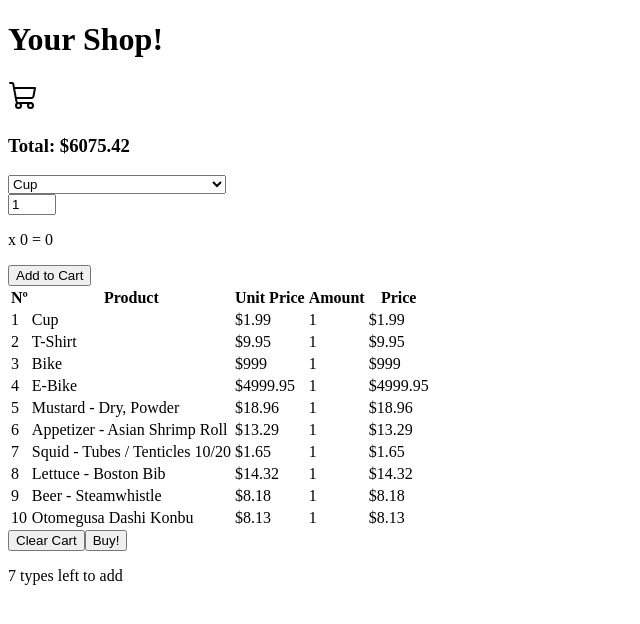
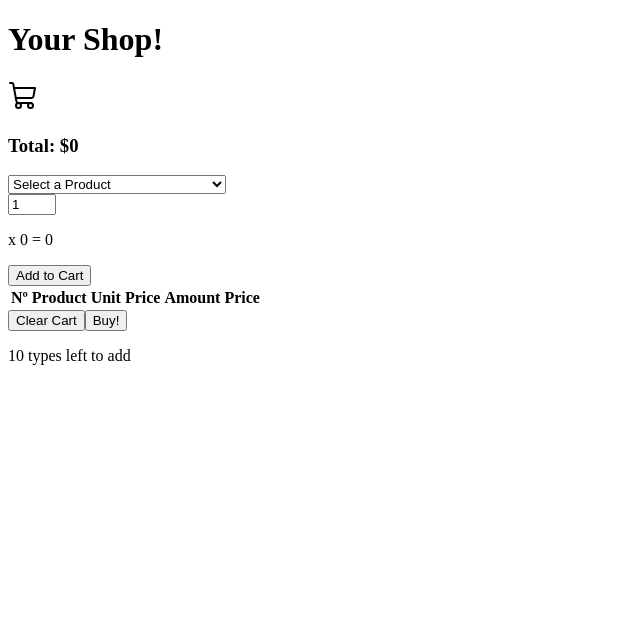
Before and after one commit to ViniciusLagoGehrke/bike_E-commerce, a React (Vite) app: page / in a window 1280 px wide. Shown: the top 624 px of the page, without its empty margins (0-640 px from the left). Built offline with nearby package versions, Linux system fonts and the light colour scheme.

Commit message:
added Context

```diff
--- a/src/Store/Reducer.ts
+++ b/src/Store/Reducer.ts
@@ -4,17 +4,25 @@ export type State = {
   cartItems: CartItemType[]
   total: number
   maxProductsReached: boolean
+  MAX_ITEMS: number
+  isCartClosed: boolean
 }
 
 export type Action =
   | { type: 'ADD_ITEM'; payload: { item: CartItemType } }
   | { type: 'REMOVE_ITEM'; payload: { index: number } }
   | { type: 'CLEAR_CART' }
+  | { type: 'OPEN_CART' }
+  | { type: 'CLOSE_CART' }
+
+const MAX_ITEMS = 10
 
 export const initialState: State = {
   cartItems: [],
   total: 0,
-  maxProductsReached: false
+  maxProductsReached: false,
+  MAX_ITEMS,
+  isCartClosed: true
 }
 
 const cartReducer = (state: State, action: Action): State => {
@@ -91,7 +99,13 @@ const cartReducer = (state: State, action: Action): State => {
     }
 
     case 'CLEAR_CART':
-      return { ...initialState }
+      return { ...initialState, isCartClosed: false }
+
+    case 'OPEN_CART':
+      return { ...state, isCartClosed: false }
+
+    case 'CLOSE_CART':
+      return { ...state, isCartClosed: true }
 
     default:
       return state
--- /dev/null
+++ b/src/Store/ShoppingCart.tsx
@@ -0,0 +1,39 @@
+import { createContext, useContext, useReducer } from 'react'
+import cartReducer, { State, Action, initialState } from './Reducer'
+
+type ShoppingCartContextType = {
+  state: State
+  dispatch: React.Dispatch<Action>
+}
+
+const ShoppingCartContext = createContext<ShoppingCartContextType | undefined>(
+  undefined
+)
+
+export const useShoppingCart = () => {
+  const context = useContext(ShoppingCartContext)
+
+  if (context === undefined) {
+    throw new Error(
+      'useShoppingCart must be used within a ShoppingCartProvider'
+    )
+  }
+
+  return context
+}
+
+type Props = {
+  children: React.ReactNode
+}
+
+export const ShoppingCartProvider = ({ children }: Props) => {
+  const [state, dispatch] = useReducer(cartReducer, initialState)
+
+  const value = { state, dispatch }
+
+  return (
+    <ShoppingCartContext.Provider value={value}>
+      {children}
+    </ShoppingCartContext.Provider>
+  )
+}
--- a/src/components/App.tsx
+++ b/src/components/App.tsx
@@ -1,110 +1,28 @@
-import { useState } from 'react'
+import { ShoppingCartProvider } from '../Store/ShoppingCart'
 import Header from './Header'
 import ProductForm from './ProductForm'
 import Cart from './Cart'
-import { ProductType } from '../types'
+import Footer from './Footer'
 import products from '../../data/products.json'
-import Footer from './Footer'
 
 function App() {
-  const [selected, setSelected] = useState<ProductType | null>(null)
-  const [quantity, setQuantity] = useState<number>(1)
-  const [isCartClosed, setCartClosed] = useState<boolean>(true)
-
-  const handleChange = (event: React.ChangeEvent<HTMLSelectElement>) => {
-    const selectedProductId = event.target.value
-    const selectedProduct = products.find(
-      (product) => product.id === selectedProductId
-    )
-    setSelected(selectedProduct || null)
-  }
-
-  const handleAmountChange = (selectedQuantity: number) => {
-    setQuantity(selectedQuantity)
-  }
-
-  const toggleCart = () => {
-    setCartClosed((prev) => !prev)
-  }
-
-  // Mock to be removed
-  const cartItems = [
-    {
-      ...products[0],
-      quantity
-    },
-    {
-      ...products[1],
-      quantity
-    },
-    {
-      ...products[2],
-      quantity
-    },
-    {
-      ...products[3],
-      quantity
-    },
-    {
-      ...products[4],
-      quantity
-    },
-    {
-      ...products[5],
-      quantity
-    },
-    {
-      ...products[6],
-      quantity
-    },
-    {
-      ...products[7],
-      quantity
-    },
-    {
-      ...products[8],
-      quantity
-    },
-    {
-      ...products[9],
-      quantity
-    }
-  ]
-
-  const calculateTotal = (
-    items: (ProductType & { quantity: number })[]
-  ): number => {
-    const sum = items.reduce((acc, cur) => acc + cur.quantity * cur.price, 0)
-    return parseFloat(sum.toFixed(2))
-  }
-
-  const handleAddToCart = (event: React.FormEvent<HTMLFormElement>) => {
-    event.preventDefault()
-    console.log('added to cart')
-  }
-
   return (
+    <ShoppingCartProvider>
       <div className="bg-white">
         <div className="flex h-screen w-screen flex-col">
           <div className="relative flex flex-auto flex-col">
-          <Header toggle={toggleCart} totalAmount={calculateTotal(cartItems)} />
+            <Header />
             <div className="relative flex flex-auto">
               <main className="flex-auto py-2">
-              <ProductForm
-                products={products}
-                quantity={quantity}
-                selected={selected}
-                handleAddToCart={handleAddToCart}
-                handleChange={handleChange}
-                handleAmountChange={handleAmountChange}
-              />
+                <ProductForm products={products} />
               </main>
-            <Cart isCartClosed={isCartClosed} items={cartItems} />
+              <Cart />
             </div>
           </div>
-        <Footer totalItems={3} />
+          <Footer />
         </div>
       </div>
+    </ShoppingCartProvider>
   )
 }
 
--- a/src/components/Cart/Cart.tsx
+++ b/src/components/Cart/Cart.tsx
@@ -1,15 +1,22 @@
 import { CartItemType } from '../../types'
 import CartItem from './CartItem'
 import Button from '../Button'
+import { useShoppingCart } from '../../Store/ShoppingCart'
 
 type itemsProp = Omit<CartItemType, 'index'>[]
 
-type CartProps = {
-  isCartClosed: boolean
-  items: itemsProp
-}
+function Cart() {
+  const { state, dispatch } = useShoppingCart()
 
-function Cart({ isCartClosed, items }: CartProps) {
+  const handleClearCart = () => {
+    dispatch({ type: 'CLEAR_CART' })
+  }
+
+  const handlePurchase = () => {
+    alert('Purchase Confirmed!')
+    dispatch({ type: 'CLEAR_CART' })
+  }
+
   function renderItems(items: itemsProp) {
     return (
       items.length > 0 &&
@@ -30,26 +37,30 @@ function Cart({ isCartClosed, items }: CartProps) {
   return (
     <aside
       className={`${
-        isCartClosed ? 'hidden' : 'absolute'
+        state.isCartClosed ? 'hidden' : 'absolute'
       } right-0 flex h-full w-full flex-col justify-between border-l bg-slate-50 px-2 sm:w-5/12 sm:min-w-fit`}
     >
       <div className="overflow-y-scroll">
-        {items ? (
-          <table className="mx-auto mt-2 table w-full table-auto px-2 text-sm sm:text-base">
-            <tr className="h-8 border-b-2 border-b-black">
+        <table className="mx-auto mt-2 table w-full table-auto px-2 text-sm sm:text-base">
+          <thead className="h-8 border-b-2 border-b-black">
+            <tr>
               <th className="font-medium">Nº</th>
               <th className="font-medium">Product</th>
               <th className="font-medium">Unit Price</th>
               <th className="font-medium">Amount</th>
               <th className="font-medium">Price</th>
             </tr>
-            {renderItems(items)}
-          </table>
-        ) : null}
+          </thead>
+          <tbody>{state.cartItems ? renderItems(state.cartItems) : null}</tbody>
+        </table>
       </div>
       <footer className="flex w-full justify-around py-2">
-        <Button title="Clear Cart" buttonStyle="secondary" />
-        <Button title="Buy!" />
+        <Button
+          title="Clear Cart"
+          buttonStyle="secondary"
+          onClick={handleClearCart}
+        />
+        <Button title="Buy!" onClick={handlePurchase} />
       </footer>
     </aside>
   )
--- a/src/components/Cart/CartItem.tsx
+++ b/src/components/Cart/CartItem.tsx
@@ -1,4 +1,6 @@
 import { CartItemType } from '../../types'
+
+type CartItemProps = Omit<CartItemType, 'maxAmount'>
 
 function CartItem({
   index,
@@ -6,11 +8,12 @@ function CartItem({
   taxRate,
   price,
   quantity
-}: CartItemType) {
+}: CartItemProps) {
+  // Todo
   console.log(taxRate)
   return (
     <tr className="border-b last:border-none">
-      <td className="text-center font-normal">{index + 1}</td>
+      <td className="text-center font-normal">{index! + 1}</td>
       <td className="text-center font-normal">{productName}</td>
       <td className="text-center font-normal">${price}</td>
       <td className="text-center font-normal">{quantity}</td>
--- a/src/components/Footer/Footer.tsx
+++ b/src/components/Footer/Footer.tsx
@@ -1,15 +1,15 @@
 import ProgressBar from './ProgressBar'
+import { useShoppingCart } from '../../Store/ShoppingCart'
 
-const MAX_ITEMS = 10
-
-type FooterProps = {
-  totalItems: number
-}
-
-function Footer({ totalItems = 0 }: FooterProps) {
+function Footer() {
+  const { state } = useShoppingCart()
   return (
     <footer className="flex h-14 items-center justify-center border-t bg-blue-50">
-      <ProgressBar min={0} max={MAX_ITEMS} progress={totalItems} />
+      <ProgressBar
+        min={0}
+        max={state.MAX_ITEMS}
+        progress={state.cartItems.length}
+      />
     </footer>
   )
 }
--- a/src/components/Header/Header.tsx
+++ b/src/components/Header/Header.tsx
@@ -1,10 +1,14 @@
 import { ShoppingCart } from './ShoppingCart'
-type HeaderProps = {
-  toggle: () => void
-  totalAmount: number
-}
+import { useShoppingCart } from '../../Store/ShoppingCart'
 
-function Header({ toggle, totalAmount }: HeaderProps) {
+function Header() {
+  const { state, dispatch } = useShoppingCart()
+
+  const toggleCart = () => {
+    state.isCartClosed
+      ? dispatch({ type: 'OPEN_CART' })
+      : dispatch({ type: 'CLOSE_CART' })
+  }
   return (
     <header className="flex border-b bg-pink-50">
       <h1 className="flex-auto px-2 pb-2 text-2xl font-bold tracking-tight text-gray-900 sm:text-4xl">
@@ -12,12 +16,12 @@ function Header({ toggle, totalAmount }: HeaderProps) {
       </h1>
       <aside
         className="flex items-center justify-around sm:w-40"
-        onClick={toggle}
-        data-TestId="shopping-cart-toggle"
+        onClick={toggleCart}
+        data-testid="shopping-cart-toggle"
       >
         <div>{ShoppingCart}</div>
         <div>
-          <h3 className="font-bold">Total: ${totalAmount}</h3>
+          <h3 className="font-bold">Total: ${state.total}</h3>
         </div>
       </aside>
     </header>
--- a/src/components/ProductForm/ProductForm.tsx
+++ b/src/components/ProductForm/ProductForm.tsx
@@ -1,37 +1,62 @@
+import { useState } from 'react'
 import ProductList from '../ProductList'
 import QuantitySelector from '../QuantitySelector'
 import Button from '../Button'
-import { ProductType } from '../../types'
+import { useShoppingCart } from '../../Store/ShoppingCart'
+import { ProductType, CartItemType } from '../../types'
 
 type ProductFormPros = {
   products: ProductType[]
-  quantity: number
-  selected: ProductType | null
-  handleAddToCart: React.FormEventHandler<HTMLFormElement>
-  handleChange: (event: React.ChangeEvent<HTMLSelectElement>) => void
-  handleAmountChange: (newAmount: number) => void
 }
 
-function ProductForm({
-  products,
-  quantity,
-  selected,
-  handleAddToCart,
-  handleChange,
-  handleAmountChange
-}: ProductFormPros) {
-  const subtotal = selected?.price ? quantity * selected?.price : 0
+const initialState = {
+  id: '',
+  productName: '',
+  price: 0,
+  maxAmount: 0,
+  taxRate: 0,
+  quantity: 1
+}
+
+function ProductForm({ products }: ProductFormPros) {
+  const [selected, setSelected] =
+    useState<Omit<CartItemType, 'index'>>(initialState)
+  const { dispatch } = useShoppingCart()
+
+  // Do not wrap in useMemo, Should be computed on every render
+  const subtotal = selected?.price ? selected.quantity * selected?.price : 0
+
+  const handleProductSelection = (
+    event: React.ChangeEvent<HTMLSelectElement>
+  ) => {
+    const selectedProductId = event.target.value
+    const selectedProduct = products.find(
+      (product) => product.id === selectedProductId
+    )
+    selectedProduct && setSelected({ ...selected, ...selectedProduct })
+  }
+
+  const handleAmountChange = (value: number) => {
+    setSelected({ ...selected, quantity: value })
+  }
+
+  const handleAddToCart: React.FormEventHandler<HTMLFormElement> = (event) => {
+    event.preventDefault()
+    dispatch({ type: 'ADD_ITEM', payload: { item: selected } })
+    setSelected(initialState)
+  }
 
   return (
     <form
-      data-TestId="product-form"
-      className="flex flex-wrap items-center"
+      data-testid="product-form"
+      className="flex flex-col"
       onSubmit={handleAddToCart}
     >
-      <ProductList list={products} handleChange={handleChange} />
+      <div className="flex flex-wrap items-center">
+        <ProductList list={products} handleChange={handleProductSelection} />
         <QuantitySelector
-        currentAmount={quantity}
-        maxAmount={selected?.maxAmount}
+          currentAmount={selected.quantity}
+          maxAmount={selected.maxAmount}
           handleAmountChange={handleAmountChange}
         />
         <div className="mb-2 px-4">
@@ -40,7 +65,8 @@ function ProductForm({
             <span className="px-2">{subtotal}</span>
           </p>
         </div>
-      <Button className="mb-2" title="Add to Cart" />
+      </div>
+      <Button className="ml-2 mb-2 w-40" title="Add to Cart" />
     </form>
   )
 }
--- a/src/components/ProductList/ProductList.tsx
+++ b/src/components/ProductList/ProductList.tsx
@@ -16,8 +16,9 @@ function ProductList({ list, handleChange }: DropdownProps) {
         id="product-dropdown"
         role="menu"
         onChange={handleChange}
+        defaultValue=""
       >
-        <option value="" disabled hidden>
+        <option value="" hidden>
           Select a Product
         </option>
         {list?.map((item) => (
```
Also changed, not shown: 1 other file (tests, documents, lock files or other folders). Lines whose indentation alone changed are shown as unchanged.
